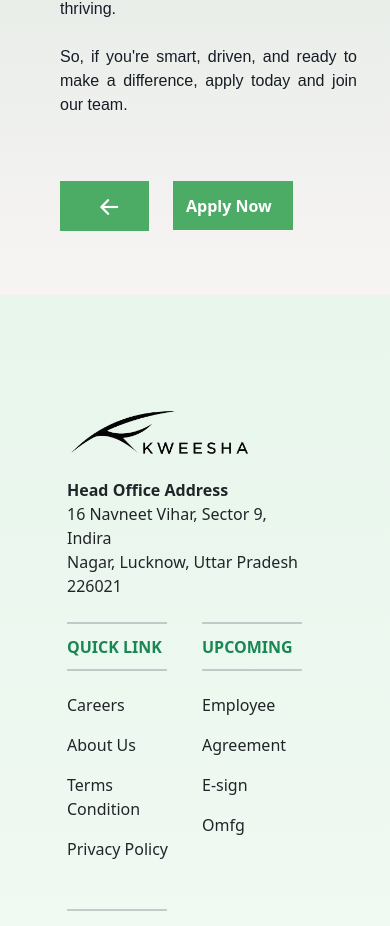
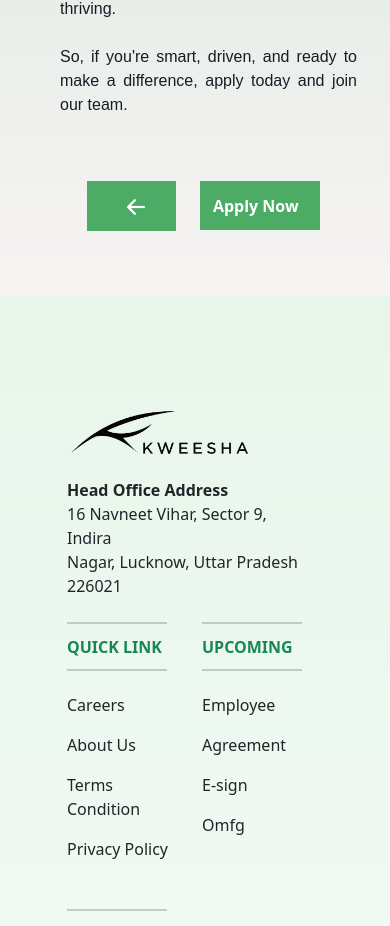
Before and after one commit to FajalAnsari/Kweesha, a React (Create React App) app: page /careers in a window 390 px wide. Shown: the part 772-1698 px from the top of the page. Built offline with nearby package versions, Linux system fonts and the light colour scheme.

Commit message:
new updates

```diff
--- a/src/components/Hero/Hero.css
+++ b/src/components/Hero/Hero.css
@@ -70,6 +70,11 @@
         margin-top: 50px;
         width: 26%;
       }
+}
+@media only screen  and (width: 375px) {
+    .Hero_Page .btns{
+        height: 11%;
+    }
 }
 @media only screen  and (min-width: 280px) and (max-width: 320px) {
     .Hero_Page h1{
--- a/src/components/Home_page/Home.css
+++ b/src/components/Home_page/Home.css
@@ -89,7 +89,8 @@
         padding-bottom: 1.5%;
     }
     .cars8{
-        justify-content: left !important;
+        justify-content: none !important;
+        margin-left: -35% !important;
     }
   }
   @media only screen  and (min-width: 280px) and (max-width: 320px) {
--- a/src/components/common/Footer.jsx
+++ b/src/components/common/Footer.jsx
@@ -103,7 +103,7 @@
                   </div>
                 </div>
 
-                <div className="col-md-5 col-lg-4 ml-lg-0 text-center text-md-end">
+                <div className="col-md-5 col-lg-4 ml-lg-0  text-center text-md-end">
                   <p className='btn text-success btn-floating m-1 '>Follow:</p>
 
                   <Link
```
